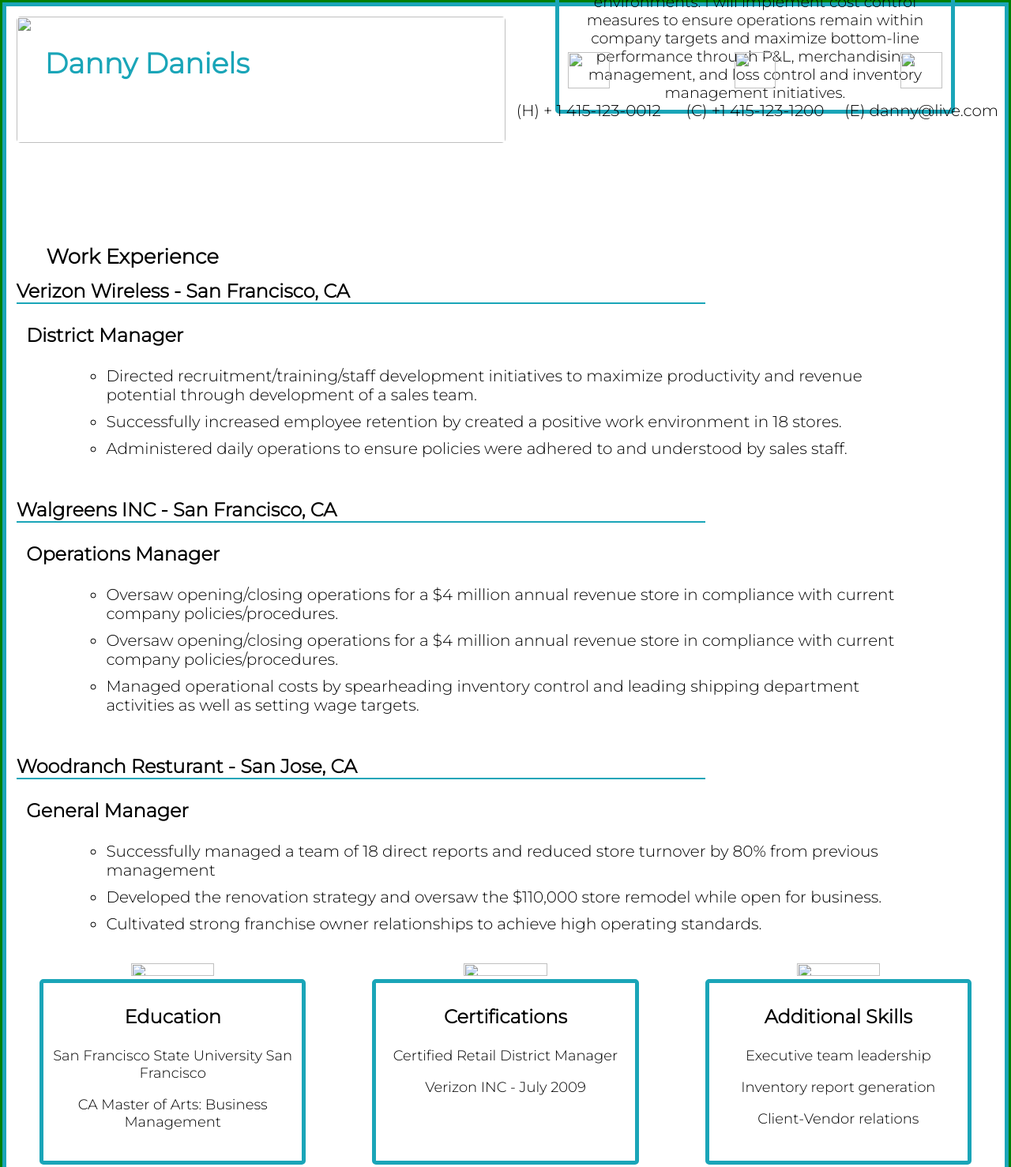
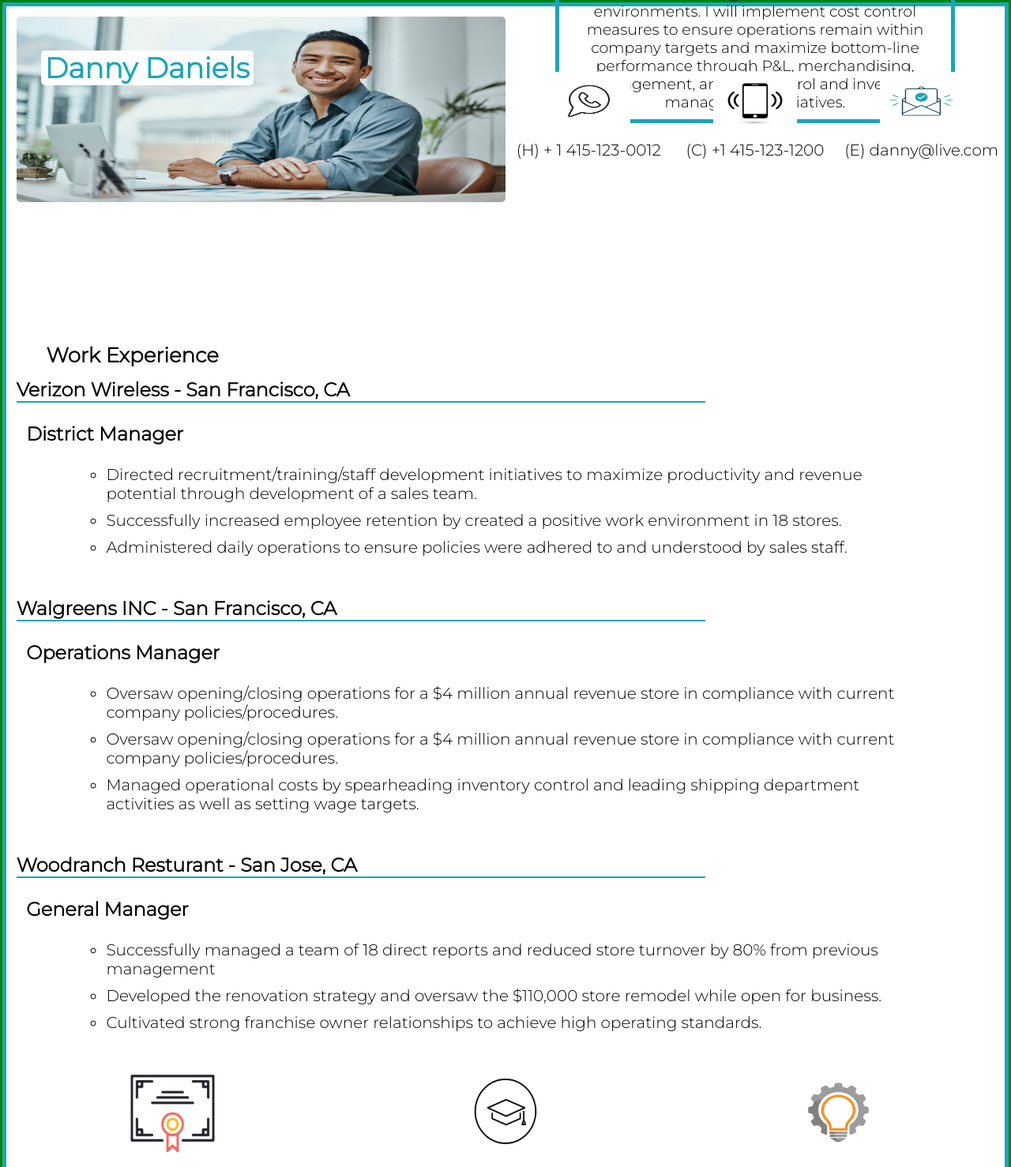
Before and after one commit to mikailacomfort/Responsive-Resume, a plain HTML site: page index.html in a window 1280 px wide. Shown: the top 1478 px of the page at 79% size. Drawn offline with Linux system fonts and the light colour scheme.

Commit message:
Update index.html

```diff
--- a/index.html
+++ b/index.html
@@ -9,7 +9,7 @@
 <body>
 <header class="about">
 <div class="img-title">
-    <img id="man" rel="professional looking man" src="images/man.jpg" >
+    <img id="man" rel="professional looking man" src="man.jpg" >
     <h1 class="title">Danny Daniels</h1>
 </div> <!-- close image -->
   <div class="bio">
@@ -23,9 +23,9 @@
       <p class="method">(H) + 1 415-123-0012</p> <p class="method">(C) +1 415-123-1200</p> <p class="method">(E) danny@live.com</p>
     </section> <!--close contact-->
       <div class="container-images">
-        <div class="pic"><img src="images/home.jpg"></div>
-        <div class="pic"><img src="images/mobile.jpg"></div>
-        <div class="pic"><img src="images/online.jpg"></div>
+        <div class="pic"><img src="home.jpg"></div>
+        <div class="pic"><img src="mobile.jpg"></div>
+        <div class="pic"><img src="online.jpg"></div>
       </div> <!--close container-images-->
     </header>
     <main>
@@ -74,9 +74,9 @@
 
 
 <section class="container-images">
-    <div class="img"><img src="images/cert.jpg"></div>
-    <div class="img"><img src="images/edu.jpg"></div>
-    <div class="img"><img src="images/light.jpg"></div>
+    <div class="img"><img src="cert.jpg"></div>
+    <div class="img"><img src="edu.jpg"></div>
+    <div class="img"><img src="light.jpg"></div>
 </section> <!--close container-images-->
 
 
```
